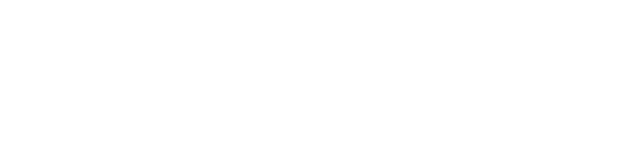
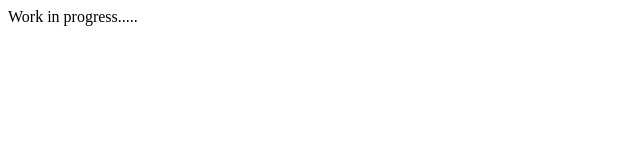
Before and after one commit to detachment30/website, a plain HTML site: page index.html in a window 1280 px wide. Shown: the whole page, without its empty margins (0-640 px from the left). Drawn offline with Linux system fonts and the light colour scheme.

Commit message:
First Commit

```diff
--- a/index.html
+++ b/index.html
@@ -6,6 +6,6 @@
     <title>AFROTC Detatchment 30</title>
 </head>
 <body>
-
+Work in progress.....
 </body>
 </html>
```
